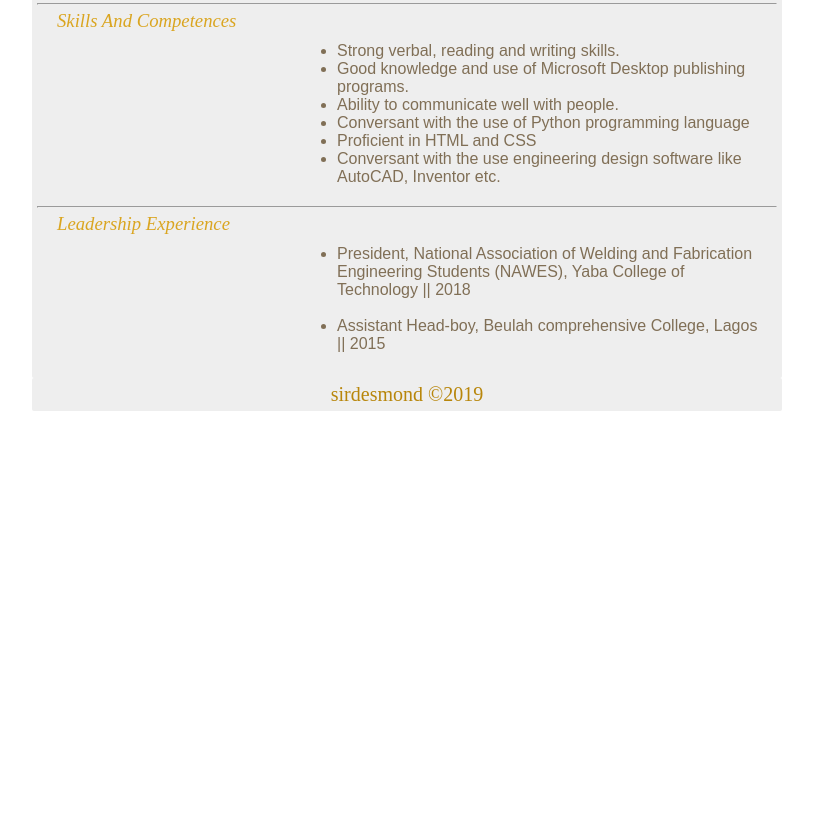
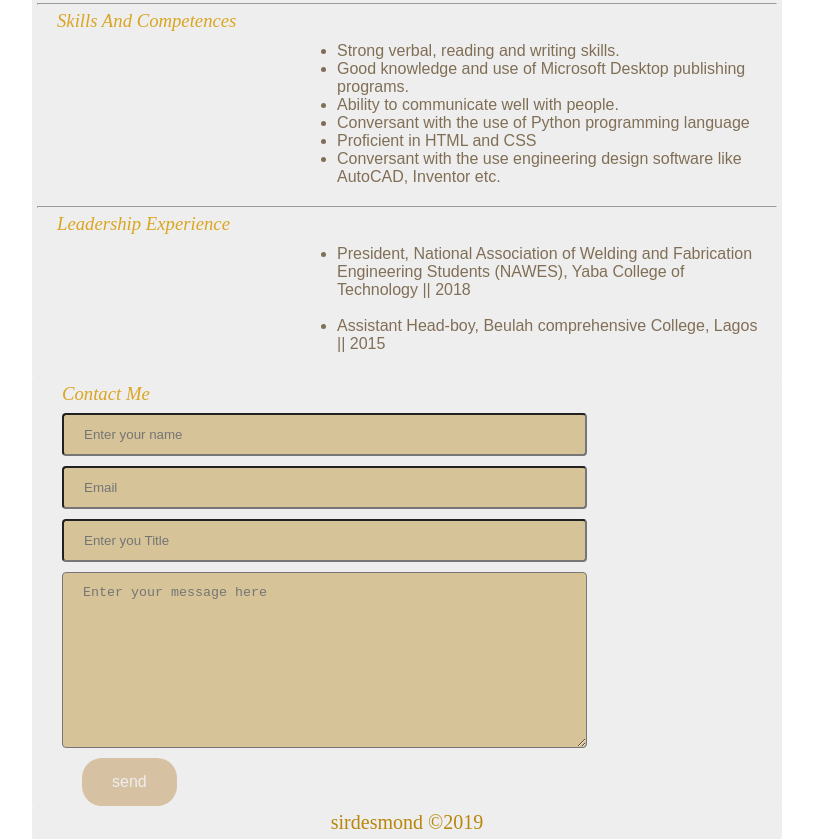
Before and after one commit to sirdesmond09/hill, a plain HTML site: page Desmond.html in a window 1280 px wide. Shown: the part 1103-1942 px from the top of the page, without its empty margins (233-1046 px from the left). Before the commit the page ends 1514 px from the top, so only its background shows below. Drawn offline with Linux system fonts and the light colour scheme.

Commit message:
javascript and form

```diff
--- a/Desmond.html
+++ b/Desmond.html
@@ -100,8 +100,29 @@
             </ul>
         </div>
     </main>
+    <section id="contact">
+        <h3 id="me">Contact Me</h3>
+        <form class="form" method="POST" onsubmit="return form_validation()" action="">
+            <div class="your_name">
+                <input type="text" id="your_name" placeholder="Enter your name" minlength="4" >
+            </div>
+            <div class="email">
+                <input type="email" placeholder="Email" id="email">
+            </div>
+            <div class="title">
+                <input placeholder="Enter you Title" type="text" id="title">
+            </div>
+            <div class="message">
+                <textarea placeholder="Enter your message here" id="message" cols="10" rows="10" minlength="20"></textarea>
+            </div>
+            <button type="submit">
+                send
+            </button>
+        </form>
+    </section>
     <footer>
         sirdesmond &copy;2019
     </footer>
+    <script src="desmond.js"></script>
 </body>
 </html>
--- /dev/null
+++ b/desmond.js
@@ -0,0 +1,25 @@
+function form_validation(){
+    var name = document.querySelector('#your_name');
+    var email = document.querySelector('#email');
+    var title = document.querySelector('#title');
+
+    if (name.value < 4){
+        window.alert("Enter at least 4 characters in Name")
+        name.focus()
+        return false
+    }
+
+    if (email.value ==''){
+        window.alert("Enter a valid email")
+        email.focus()
+        return false
+    }
+
+    if (title.value == ''){
+        window.alert("Enter your title")
+        title.focus()
+        return false
+    }
+
+    return true
+}
--- a/desmondstyle.css
+++ b/desmondstyle.css
@@ -10,7 +10,7 @@ body{
     margin: 0 auto;
     box-shadow: 10px
 }
-header, main, footer{
+header, main, section, footer{
     background-color: #eee;
 }
 .container {
@@ -104,3 +104,35 @@ footer {
     color: darkgoldenrod;
     font-size: 20px;
 }
+
+/* form */
+#me {
+    padding-inline-start: 30px;
+}
+input, textarea {
+    padding: 12px 20px;
+    margin: 8px 0;
+    box-sizing: border-box;
+    border-radius: 4px;
+    width: 70%;
+    margin-inline-start: 30px;
+    display: flex;
+    background: rgba(212, 190, 141, 0.877)
+}
+
+button {
+    background-color:  rgb(214, 194, 163);
+    border-radius: 20px;
+    color: #eee;
+    padding: 15px 30px;
+    text-align: center;
+    text-decoration: none;
+    display: inline-block;
+    font-size: 16px;
+    margin-inline-start: 50px;
+    border: 0;
+  }
+button:hover{
+    color:goldenrod;
+    cursor: pointer;
+    }
```
